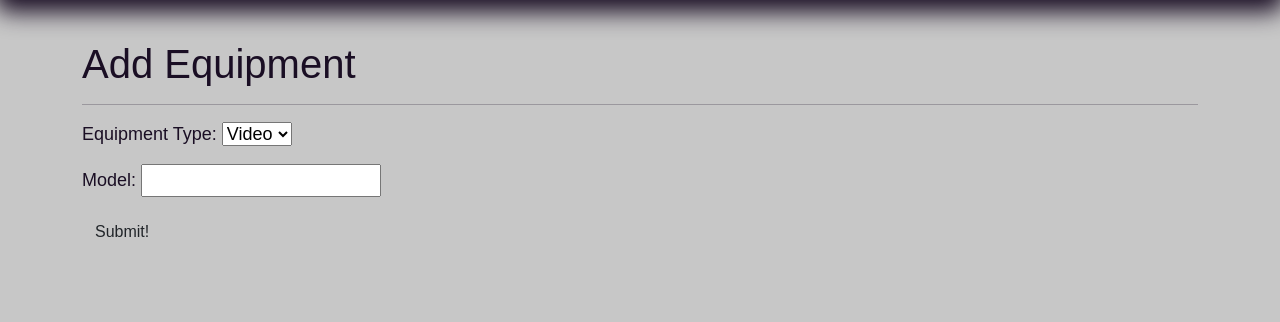
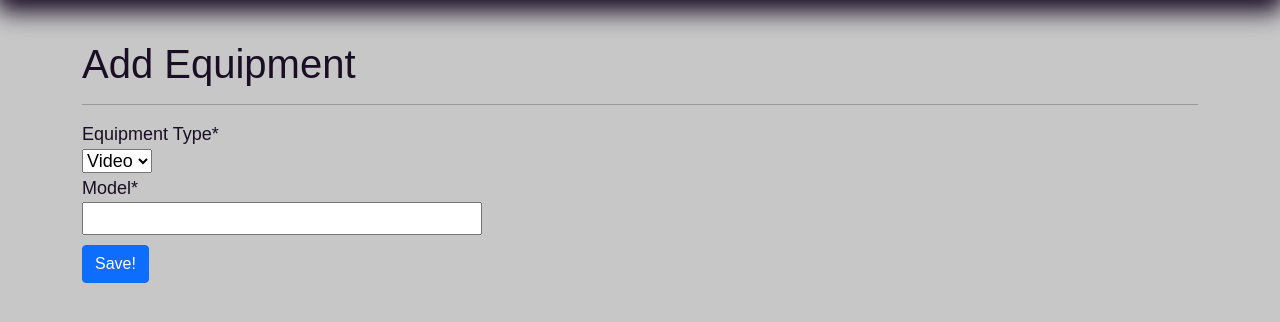
Before and after one commit to lcrosariol/Photofy, a Django app: page /equipment/create/ in a window 1280 px wide. Shown: the part 105-427 px from the top of the page. Run offline with Django 3.2, Linux system fonts and the light colour scheme; the visitor is signed in with stand-in values (Sample User, id 1); some libraries are stand-ins or nearby versions; some web fonts are replaced.

Commit message:
added crispy forms edited styles

```diff
--- a/main_app/static/css/style.css
+++ b/main_app/static/css/style.css
@@ -145,3 +145,25 @@ main {
   color:black;
   float:right;
 }
+
+
+#id_email,
+#id_facebook,
+#id_linkedin,
+#id_twitter,
+#id_instagram,
+#id_model{
+    width:400px;
+}
+
+#equipment-form{
+    width:600px;
+}
+
+.save-btn-wrapper{
+    display:flex;
+}
+
+.save-btn{
+    margin-top: 10px;
+}
--- a/main_app/templates/base.html
+++ b/main_app/templates/base.html
@@ -22,7 +22,7 @@
   <script defer src="https://unpkg.com/@lottiefiles/lottie-player@latest/dist/lottie-player.js"></script>
 </head>
 <body>
-
+  {% load crispy_forms_tags %}
   <nav class="navbar navbar-expand-lg navbar-light "style="background-color: rgb(64, 64, 64);">
     <lottie-player
       src="../../../static/images/pic_frame.json"
--- a/main_app/templates/main_app/booking_confirm_delete.html
+++ b/main_app/templates/main_app/booking_confirm_delete.html
@@ -7,7 +7,7 @@
 
   <form action="" method="POST">
     {% csrf_token %}
-    <input type="submit" value="Yes - Delete!" class="btn">
+    <input type="submit" value="Yes - Delete!" class="btn btn-warning">
     <a href="{% url 'bookings' %}">Cancel</a>
   </form>
 {% endblock %}
--- a/main_app/templates/main_app/booking_form.html
+++ b/main_app/templates/main_app/booking_form.html
@@ -1,6 +1,7 @@
 {% extends 'base.html' %}
 
 {% block content %}
+{% load crispy_forms_tags %}
 <h1>Add New Booking</h1>
 <hr/>
   <!-- Leaving the action empty makes the form post to the same url used to display it -->
@@ -9,9 +10,9 @@
     {% csrf_token %}
     <p>
       <!-- Render the inputs inside of <tr>s & <td>s -->
-      {{ form.as_p }}
+      {{ form|crispy  }}
       </p>
-    <input type="submit" value="Submit!" class="btn">
+    <input type="submit" value="Save" class="btn btn-primary save-btn">
     <input type="hidden" name="user" value="{{ user }}">
   </form>
 
--- a/main_app/templates/main_app/customer_confirm_delete.html
+++ b/main_app/templates/main_app/customer_confirm_delete.html
@@ -7,7 +7,7 @@
 
   <form action="" method="POST">
     {% csrf_token %}
-    <input type="submit" value="Yes - Delete!" class="btn">
+    <input type="submit" value="Yes - Delete!" class="btn btn-warning">
     <a href="{% url 'customer_detail' object.id %}">Cancel</a>
   </form>
 {% endblock %}
--- a/main_app/templates/main_app/customer_form.html
+++ b/main_app/templates/main_app/customer_form.html
@@ -1,6 +1,7 @@
 {% extends 'base.html' %}
 
 {% block content %}
+{% load crispy_forms_tags %}
   <!-- Leaving the action empty makes the form post to the same url used to display it -->
 
   <h1>Add Customer</h1>
@@ -10,9 +11,9 @@
     {% csrf_token %}
     <table>
       <!-- Render the inputs inside of <tr>s & <td>s -->
-      {{ form.as_table }}
+      {{ form|crispy  }}
     </table>
-    <input type="submit" value="Submit!" class="btn">
+    <input type="submit" value="Save" class="btn btn-primary save-btn">
   </form>
 
 {% endblock %}
--- a/main_app/templates/main_app/equipment_form.html
+++ b/main_app/templates/main_app/equipment_form.html
@@ -1,18 +1,19 @@
 {% extends 'base.html' %}
 
 {% block content %}
-
+{% load crispy_forms_tags %}
     <h1>Add Equipment</h1>
 <hr/>
   <!-- Leaving the action empty makes the form post to the same url used to display it -->
-  <form action="" method="post">
+  <form action="" method="post" id="equipment-form">
     <!-- Django requires the following for security purposes -->
     {% csrf_token %}
       <!-- Render the inputs inside of <tr>s & <td>s -->
 
-      {{ form.as_p }}
-
-    <input type="submit" value="Submit!" class="btn">
+        {{ form|crispy  }}
+    <div class="save-btn-wrapper">
+    <input type="submit" value="Save!" class="btn btn-primary save-btn">
+    </div>
   </form>
 
 
--- a/main_app/templates/main_app/profile_form.html
+++ b/main_app/templates/main_app/profile_form.html
@@ -1,6 +1,6 @@
 {% extends 'base.html' %}
 {% block content %}
-
+{% load crispy_forms_tags %}
 <h1>Update Profile</h1>
 <hr/>
 <form action="" method="post">
@@ -8,9 +8,9 @@
   {% csrf_token %}
   <table>
     <!-- Render the inputs inside of <tr>s & <td>s -->
-    {{ form.as_table }}
+    {{ form|crispy }}
   </table>
-  <input type="submit" value="Submit!" class="btn">
+  <input type="submit" value="Submit!" class="btn btn-primary">
 </form>
 
 {% endblock %}
--- a/main_app/templates/main_app/transaction_confirm_delete.html
+++ b/main_app/templates/main_app/transaction_confirm_delete.html
@@ -7,7 +7,7 @@
 
   <form action="" method="POST">
     {% csrf_token %}
-    <input type="submit" value="Yes - Delete!" class="btn">
+    <input type="submit" value="Yes - Delete!" class="btn btn-warning">
     <a href="{% url 'transactions' %}">Cancel</a>
   </form>
 {% endblock %}
--- a/main_app/templates/main_app/transaction_form.html
+++ b/main_app/templates/main_app/transaction_form.html
@@ -1,6 +1,7 @@
 {% extends 'base.html' %}
 
 {% block content %}
+{% load crispy_forms_tags %}
 <h1>Add New Transaction</h1>
 <hr/>
   <!-- Leaving the action empty makes the form post to the same url used to display it -->
@@ -9,9 +10,9 @@
     {% csrf_token %}
     <table>
       <!-- Render the inputs inside of <tr>s & <td>s -->
-      {{ form.as_table }}
+        {{ form|crispy  }}
     </table>
-    <input type="submit" value="Submit!" class="btn">
+    <input type="submit" value="Save" class="btn btn-primary save-btn">
   </form>
 
 {% endblock %}
--- a/photify/settings.py
+++ b/photify/settings.py
@@ -34,6 +34,7 @@ ALLOWED_HOSTS = []
 # Application definition
 
 INSTALLED_APPS = [
+    'crispy_forms',
     'main_app',
     'django.contrib.admin',
     'django.contrib.auth',
```
